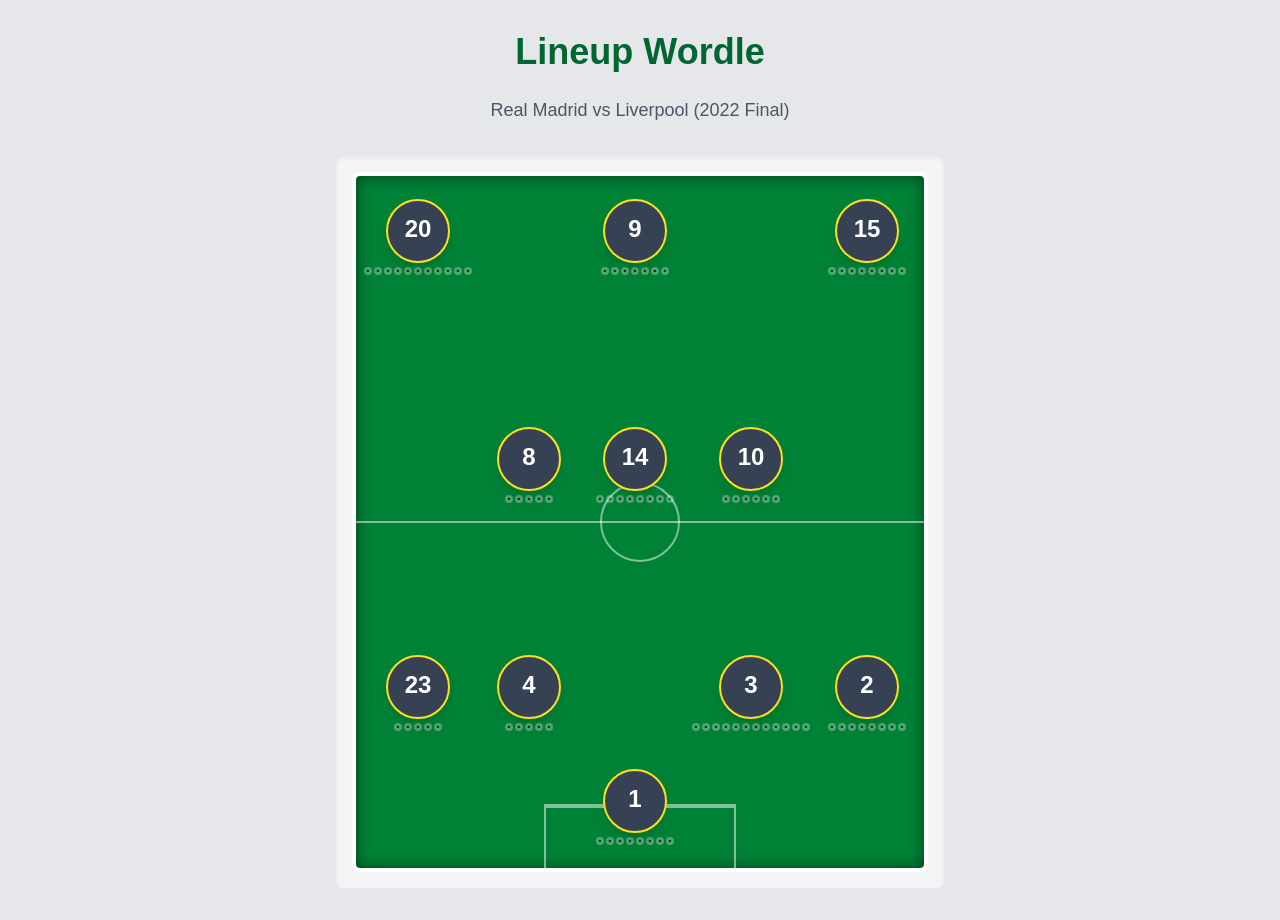
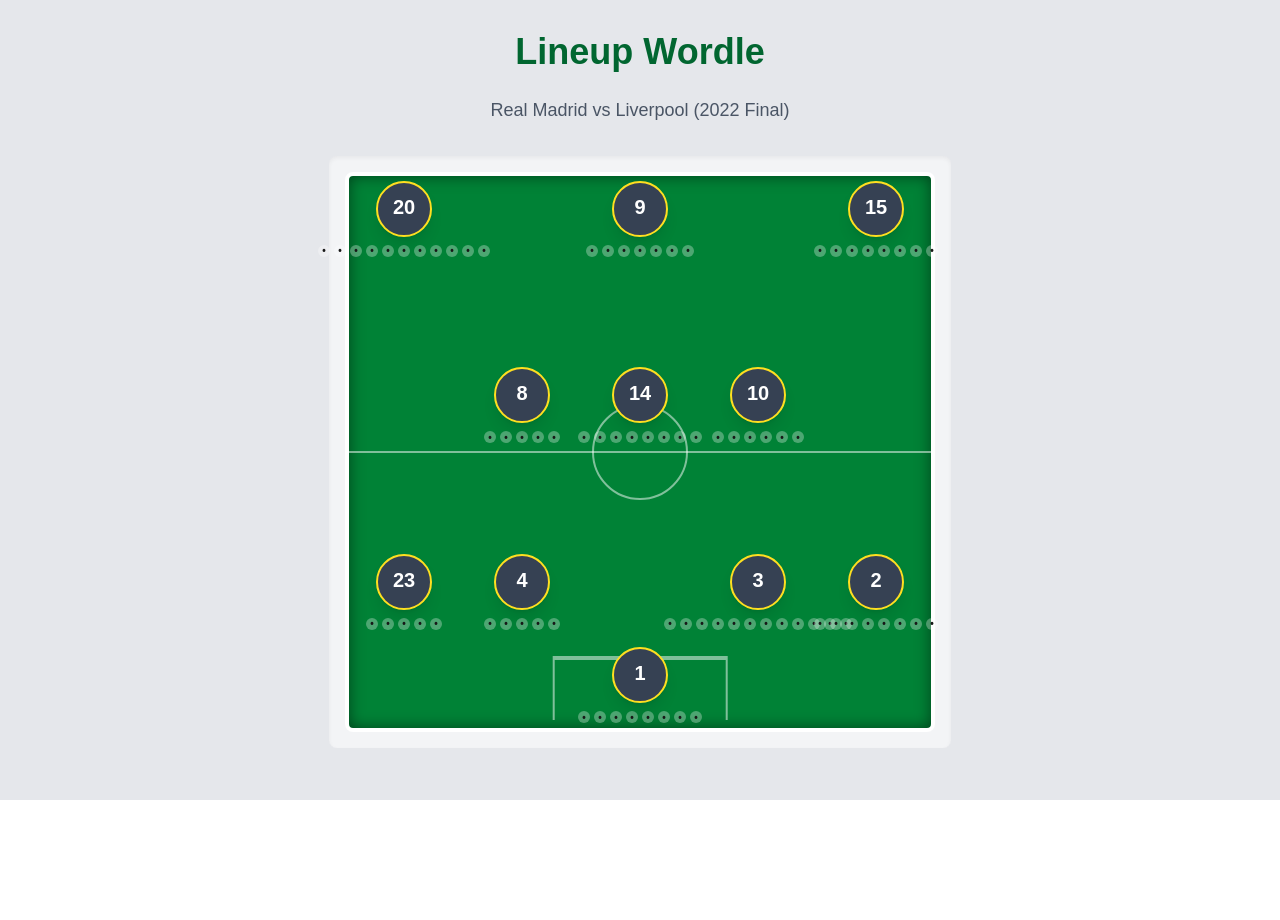
Before and after one commit to pqpattis/football-lineup-guessr, a Next.js app: page / in a window 1280 px wide. After the commit the page ends 800 px from the top, so only its background shows below. Built offline with nearby package versions, Linux system fonts and the light colour scheme.

Commit message:
Adjust player alignment and display on pitch
  - Center PlayerSlot and NameProgressDisplay within respective grid row and column
  - Use a pulse animation for solved players

```diff
--- a/components/Pitch.tsx
+++ b/components/Pitch.tsx
@@ -6,13 +6,14 @@
 
 // Name progress display
 const NameProgressDisplay: React.FC<{ bestFeedback: GuessLetter[] }> = ({ bestFeedback }) => (
-    <div className="flex space-x-0.5 mt-1">
+    <div className="flex items-center space-x-1 mt-2">
       {bestFeedback.map((f, i) => (
         <span
           key={i}
-                    className={`text-[8px] font-extrabold w-2 h-2 rounded-full flex items-center justify-center
-                      ${f.status === 'correct' ? 'bg-green-300' :
-                        f.status === 'present' ? 'bg-yellow-300' : 'bg-white/30'}`}
+          aria-hidden
+          className={`w-3 h-3 text-[10px] font-extrabold rounded-full flex items-center justify-center transition-all duration-200 transform
+            ${f.status === 'correct' ? 'bg-green-400 scale-105' : f.status === 'present' ? 'bg-yellow-400' : 'bg-white/30'}
+          `}
         >
           {f.letter === '_' ? '•' : f.letter}
         </span>
@@ -33,28 +34,33 @@
     // Determine the main background color
     const bgColor = isSolved ? 'bg-green-600' : 'bg-gray-700';
     const borderColor = isSolved ? 'border-green-300' : 'border-yellow-300';
+    // Use a pulsing animation for solved slots
+    const solvedClasses = isSolved ? 'animate-pulse scale-105 ring-4 ring-green-300/30' : '';
 
     return (
       <button
+        aria-pressed={isSolved}
+        aria-label={isSolved ? `${name} solved` : `Guess ${name}`}
         className={`
           flex flex-col items-center justify-center
-          w-16 h-16 rounded-full shadow-lg transition-all duration-200
-          ${bgColor} text-white font-bold text-xs
+          w-[clamp(3rem,7vmin,4.5rem)] h-[clamp(3rem,7vmin,4.5rem)] rounded-full shadow-lg transition-all duration-200 transform-gpu
+          ${bgColor} text-white font-bold text-sm
           hover:opacity-90 hover:scale-105 hover:shadow-xl
           border-2 ${borderColor} cursor-pointer relative
+          ${solvedClasses}
         `}
         onClick={() => onClick(id)}
         title={isSolved ? `${name} (Solved)` : `Guess the ${name} (Kit #${kitNumber})`}
         disabled={isSolved}
       >
         {/* Main kit number and icon */}
-        <span className="text-2xl font-extrabold mb-1">
+        <span className="text-xl font-extrabold mb-1 leading-none">
             {isSolved ? '✅' : kitNumber}
         </span>
 
         {/* Guesses counter */}
         {guessesTaken > 0 && !isSolved && (
-            <div className="absolute top-[-10px] right-[-10px] bg-red-600 text-white w-5 h-5 rounded-full text-[10px] font-bold flex items-center justify-center border-2 border-white">
+            <div className="absolute -top-2 -right-2 bg-red-600 text-white w-5 h-5 rounded-full text-[10px] font-bold flex items-center justify-center border-2 border-white">
                 {guessesTaken}
             </div>
         )}
@@ -89,26 +95,41 @@
   return (
     <div className="p-4 bg-gray-100 rounded-lg shadow-inner">
       <div
-        className="
-          relative h-[700px] w-full max-w-xl mx-auto
+        className={
+          `relative h-[min(70vh,700px)] w-full max-w-3xl mx-auto
           bg-green-700 border-4 border-white rounded-lg
           shadow-[inset_0_0_15px_rgba(0,0,0,0.5)]
-          grid gap-2 p-2
-        "
+          grid gap-2 p-0`
+        }
         style={{
           gridTemplateColumns: 'repeat(5, 1fr)', // Always 5 columns wide
           gridTemplateRows: 'repeat(6, 1fr)',    // Always 6 rows high
           gridTemplateAreas: gridTemplateAreas,
         }}
       >
+        {/* Dev-only grid overlay to help debug cell boundaries */}
+        {/* {process.env.NODE_ENV !== 'production' && (
+          <div className="absolute inset-0 pointer-events-none z-50">
+            <div
+              className="absolute inset-0"
+              style={{
+                backgroundImage:
+                  'linear-gradient(to right, rgba(255,255,255,0.65) 1px, transparent 1px), linear-gradient(to bottom, rgba(255,255,255,0.65) 1px, transparent 1px)',
+                backgroundSize: '20% 100%, 100% 16.6667%',
+                backgroundRepeat: 'repeat, repeat',
+                mixBlendMode: 'overlay',
+              }}
+            />
+          </div>
+        )} */}
         {/* Field Lines for Visual Context */}
         <div className="absolute inset-0 border-white/50 pointer-events-none">
           {/* Halfway Line */}
-          <div className="absolute top-1/2 left-0 right-0 h-0.5 bg-white/50 transform -translate-y-1/2"></div>
+          <div className="absolute top-1/2 left-0 right-0 h-[2px] bg-white/50 transform -translate-y-1/2"></div>
           {/* Center Circle */}
-          <div className="absolute top-1/2 left-1/2 w-20 h-20 border-2 border-white/50 rounded-full transform -translate-x-1/2 -translate-y-1/2"></div>
+          <div className="absolute top-1/2 left-1/2 w-16 md:w-20 lg:w-24 h-16 md:h-20 lg:h-24 border-2 border-white/50 rounded-full transform -translate-x-1/2 -translate-y-1/2"></div>
           {/* Goal Area/Penalty Box visual at the bottom (GK end) */}
-          <div className="absolute bottom-0 left-1/2 w-48 h-16 border-t-4 border-l-2 border-r-2 border-white/50 transform -translate-x-1/2"></div>
+          <div className="absolute bottom-2 left-1/2 w-[30%] max-w-[220px] h-14 md:h-16 border-t-4 border-l-2 border-r-2 border-white/50 transform -translate-x-1/2"></div>
         </div>
 
         {/* Render the Player Slots by mapping the formation data */}
@@ -124,14 +145,15 @@
           // Calculate the best persistent visual feedback
           const bestFeedback = getBestFeedback(positionState, correctNameLength);
 
-          if (!player) return null;
-
           return (
             <div
               key={slot.id}
               style={{ gridArea: slot.gridArea }}
-                className="flex flex-col items-center justify-center h-full w-full">
-
+              className="grid place-items-center h-full w-full"
+            >
+              <div className="flex flex-col items-center max-w-[110px] w-full">
+                {player ? (
+                  <>
                     <PlayerSlot
                       id={slot.id}
                       name={slot.name}
@@ -140,11 +162,16 @@
                       guessesTaken={positionState?.guesses.length || 0}
                       isSolved={positionState?.isSolved || false}
                     />
-
-                {/* Display the progress only if the name has letters */}
                     {correctNameLength > 0 && (
                       <NameProgressDisplay bestFeedback={bestFeedback} />
                     )}
+                  </>
+                ) : (
+                  <div className="w-full h-full flex items-center justify-center text-white/60 text-xs select-none" style={{minHeight: 48}}>
+                    {slot.name}
+                  </div>
+                )}
+              </div>
             </div>
           );
         })}
```
Lines whose indentation alone changed are shown as unchanged.
